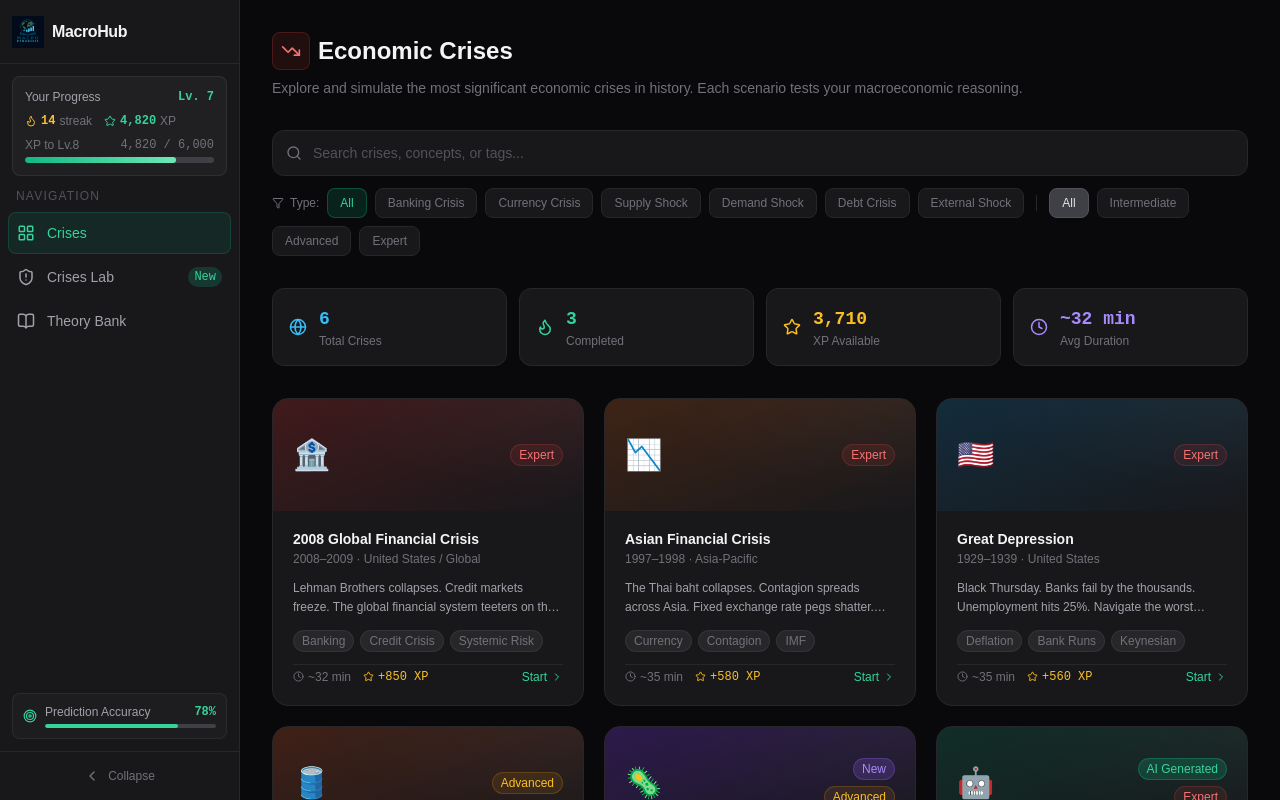
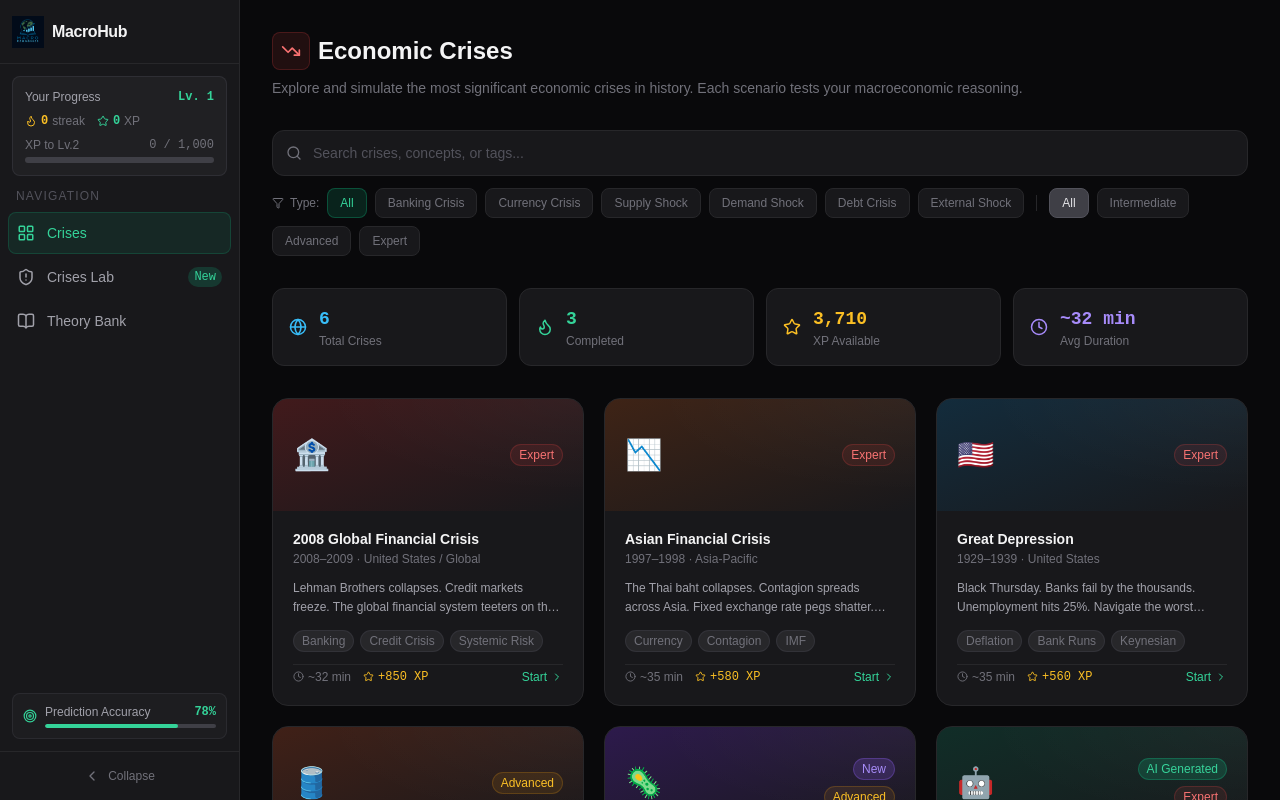
Before and after one commit to blackkosmos/econsim, a Next.js app: page /crises in a window 1280 px wide. Built offline with nearby package versions, Linux system fonts and the light colour scheme.

Commit message:
Local Commit: 2026-06-30T19:34:26.448Z - Updated sidebar stats to new user defaults: Level 1, streak 0, XP 0, and progress bar empty at 0/1,000 XP to Lv.2

```diff
--- a/src/components/Sidebar.tsx
+++ b/src/components/Sidebar.tsx
@@ -41,27 +41,27 @@
         <div className="mx-3 mt-3 p-3 bg-zinc-800/60 rounded-lg border border-zinc-700/50">
           <div className="flex items-center justify-between mb-2">
             <span className="text-xs text-zinc-400 font-medium">Your Progress</span>
-            <span className="text-xs font-mono text-emerald-400 font-semibold">Lv. 7</span>
+            <span className="text-xs font-mono text-emerald-400 font-semibold">Lv. 1</span>
           </div>
           <div className="flex items-center gap-3 text-xs">
             <div className="flex items-center gap-1 text-amber-400">
               <Flame size={12} />
-              <span className="font-mono font-semibold">14</span>
+              <span className="font-mono font-semibold">0</span>
               <span className="text-zinc-500">streak</span>
             </div>
             <div className="flex items-center gap-1 text-emerald-400">
               <Star size={12} />
-              <span className="font-mono font-semibold">4,820</span>
+              <span className="font-mono font-semibold">0</span>
               <span className="text-zinc-500">XP</span>
             </div>
           </div>
           <div className="mt-2">
             <div className="flex justify-between text-xs text-zinc-500 mb-1">
-              <span>XP to Lv.8</span>
-              <span className="font-mono">4,820 / 6,000</span>
+              <span>XP to Lv.2</span>
+              <span className="font-mono">0 / 1,000</span>
             </div>
             <div className="h-1.5 bg-zinc-700 rounded-full overflow-hidden">
-              <div className="h-full bg-gradient-to-r from-emerald-500 to-emerald-300 rounded-full" style={{ width: '80%' }} />
+              <div className="h-full bg-gradient-to-r from-emerald-500 to-emerald-300 rounded-full" style={{ width: '0%' }} />
             </div>
           </div>
         </div>
```
